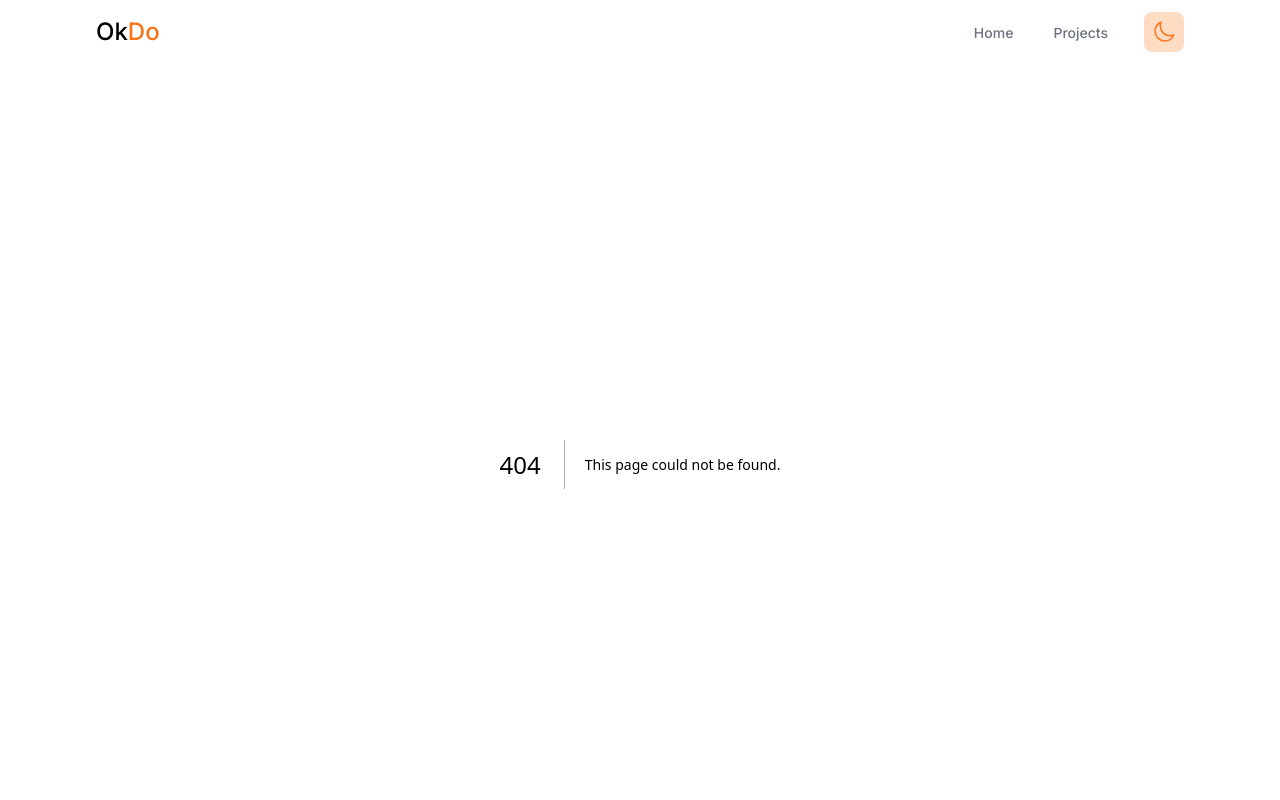
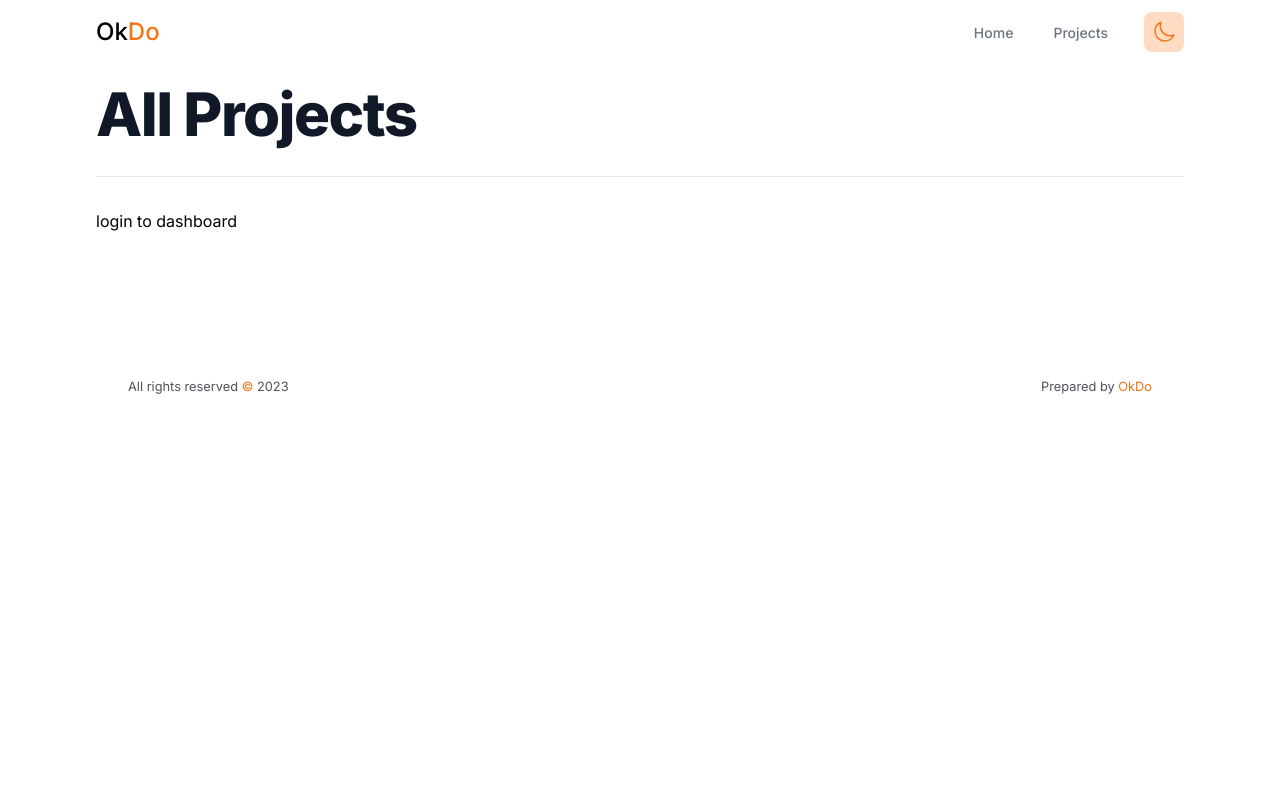
Before and after one commit to OthyTenk/my-portfolio, a Next.js app: page /admin in a window 1280 px wide. Before the commit this address had no page. Shown: the top 800 px of the page. Built offline with nearby package versions, Linux system fonts and the light colour scheme.

Commit message:
feat/adds the admin page and forward to studio (#5)

```diff
--- /dev/null
+++ b/app/admin/page.tsx
@@ -0,0 +1,18 @@
+import Link from "next/link";
+import { PageHeader } from "../components";
+
+const page = async () => {
+
+
+  return (
+    <div className="divide-y divide-gray-200 dark:divide-gray-700">
+      <PageHeader title="All Projects" />
+
+      <div className="grid gap-y-8 sm:gap-6  sm:grid-cols-2 md:gap-6 lg:grid-cols-3 lg:gap-10 pt-8">
+        <Link href="/">login to dashboard</Link>
+      </div>
+    </div>
+  );
+};
+
+export default page;
```
Also changed, not shown: 1 other file (tests, documents, lock files or other folders).
